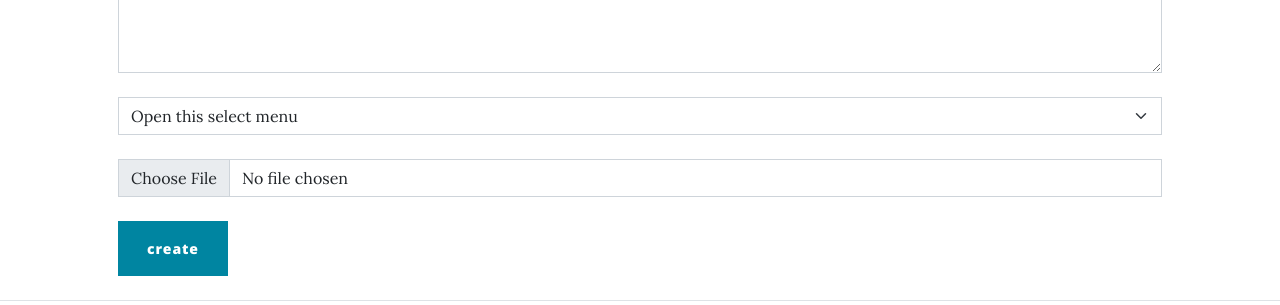
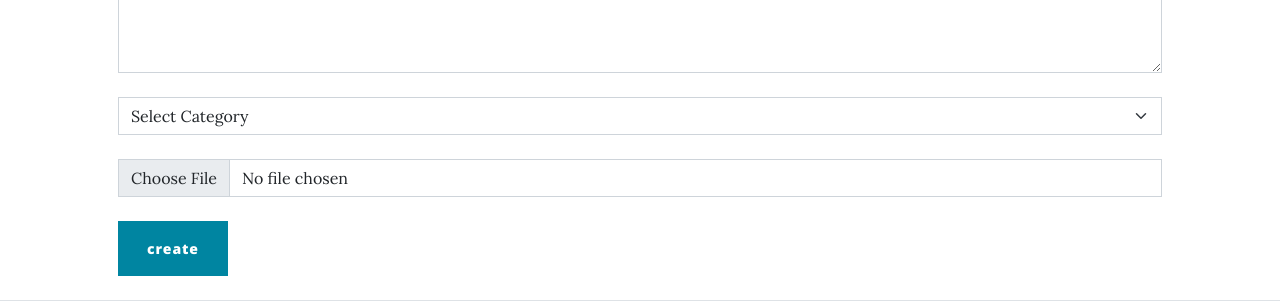
Before and after one commit to AlessandroKE/Blog_CMS, a PHP site: page /Blog_CMS/posts/create.php in a window 1280 px wide. Shown: the part 837-1142 px from the top of the page. Run offline with PHP 8.4, Linux system fonts and the light colour scheme; tables that the repository leaves empty or names only in its code hold one stand-in row (values such as "Sample post"); some libraries are stand-ins or nearby versions.

Commit message:
Adding select Category to Create page

```diff
--- a/posts/create.php
+++ b/posts/create.php
@@ -5,6 +5,12 @@
     require '../config/config.php';
     $conn = getConn($host, $db_name, $user, $password);
     $errors = array();
+
+
+        $categories = $conn->prepare("SELECT * FROM categories");
+        $categories->execute();
+
+        $category = $categories->fetchALL(PDO::FETCH_OBJ);
 
     if(isset($_POST['submit'])){
         if($_POST['title'] == '' OR $_POST['subtitle'] == '' OR $_POST['body'] == ''){
@@ -90,11 +96,12 @@
             </div>
 
             <div class="form-outline mb-4">
-             <select class="form-select" aria-label="Default select example">
-                <option selected>Open this select menu</option>
-                <option value="1">One</option>
-                <option value="2">Two</option>
-                <option value="3">Three</option>
+             <select name = "category_id"class="form-select" aria-label="Default select example">
+                <option selected>Select Category</option>
+
+                <?php foreach ($category as $cat):?>
+                <option value="<?php echo $cat->id ?>"><?php echo $cat->name ?></option>
+                <?php endforeach; ?>
             </select>
              </div>
 
```
